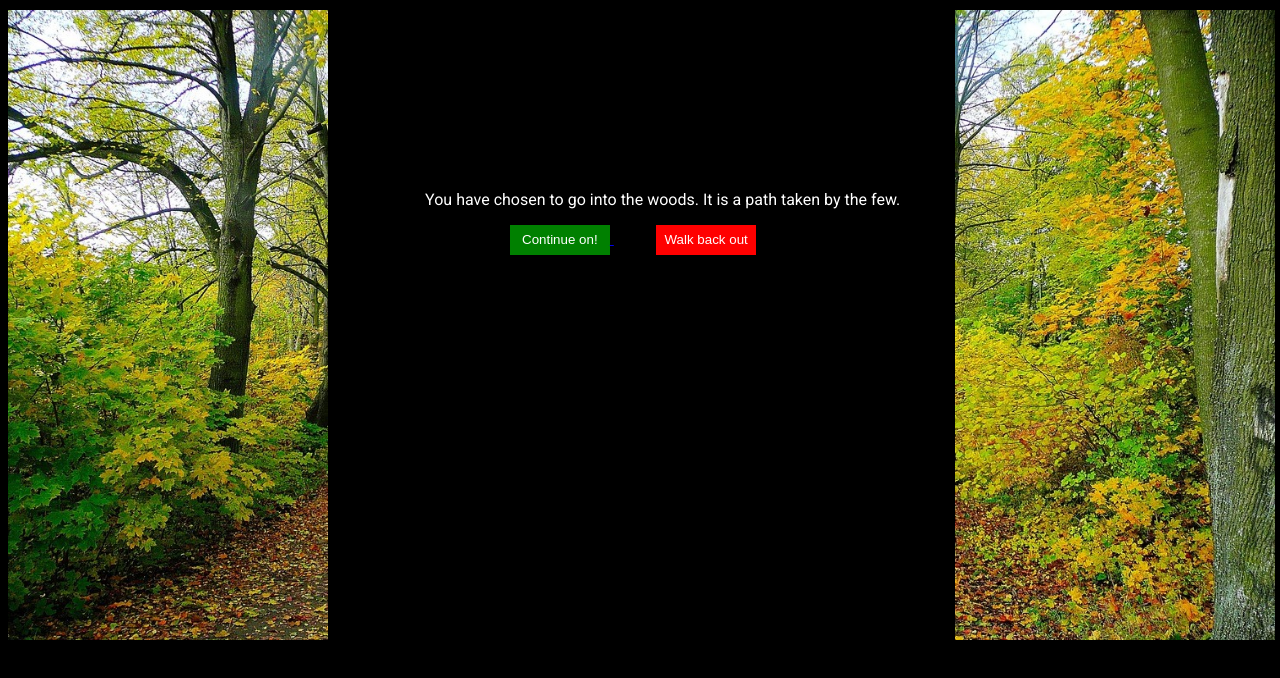
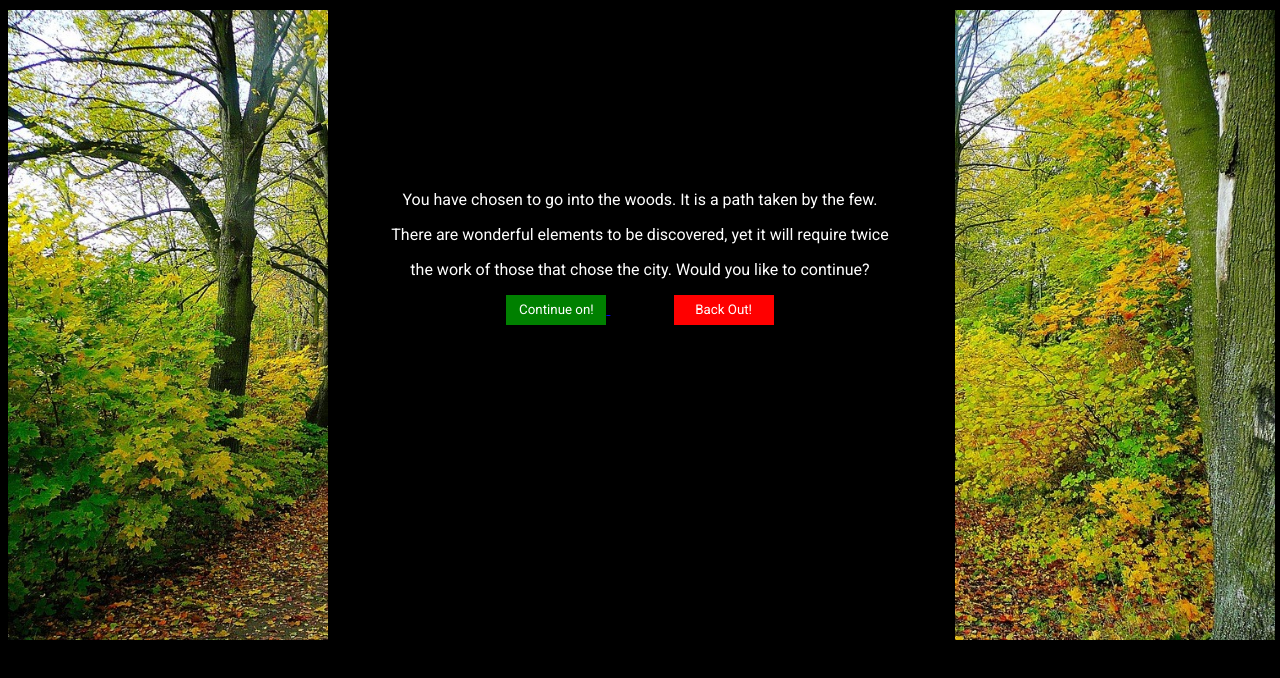
Before and after one commit to jli263/ART151_Project_2, a plain HTML site: page woods.html in a window 1280 px wide. Drawn offline with Linux system fonts and the light colour scheme; a web font is replaced by a local one.

Commit message:
Added indecision path

```diff
--- a/style.css
+++ b/style.css
@@ -27,17 +27,13 @@ body{
     height: 630px;
 }
 
-._body{
-    margin-left: 27%;
-}
-
 h1, h2, h3, h4, h5, h6 {
     font-family:'Playfair Display';
     font-weight: bold;
     color: white;
 }
 
-p {
+p, button {
     font-family: 'Roboto';
     color: white;
 }
--- a/woods.html
+++ b/woods.html
@@ -13,11 +13,12 @@
         <img class="border_left" src="wood_left_border.jpg">
         <img class="border_right" src="wood_right_border.jpg">
 
-        <div class='_body' style="margin-top: 15%; margin-left: 33% ">
+        <div style="margin-top: 15%; text-align: center;">
             <p>You have chosen to go into the woods. It is a path taken by the few.</p>
-            <p> </p>
-            <a href="index.html"> <button style="background-color: green; border: none; width: 100px; height: 30px; color: white; margin-left: 10%;"> Continue on!</button> </a>
-            <a href="index.html"> <button style="background-color: red; border: none; width: 100px; height: 30px; color: white; margin-left: 5%;"> Walk back out</button> </a>
+            <p>There are wonderful elements to be discovered, yet it will require twice</p>
+            <p>the work of those that chose the city. Would you like to continue?</p>
+            <a href="index.html"> <button style="background-color: green; border: none; width: 100px; height: 30px; "> Continue on!</button> </a>
+            <a href="indecision.html"> <button style="background-color: red; border: none; width: 100px; height: 30px;  margin-left: 5%;">Back Out!</button> </a>
         </div>
     </body>
 </html>
```
Also changed, not shown: indecision.html (added, +19 -0 lines), index.html (+1 -1 lines).
